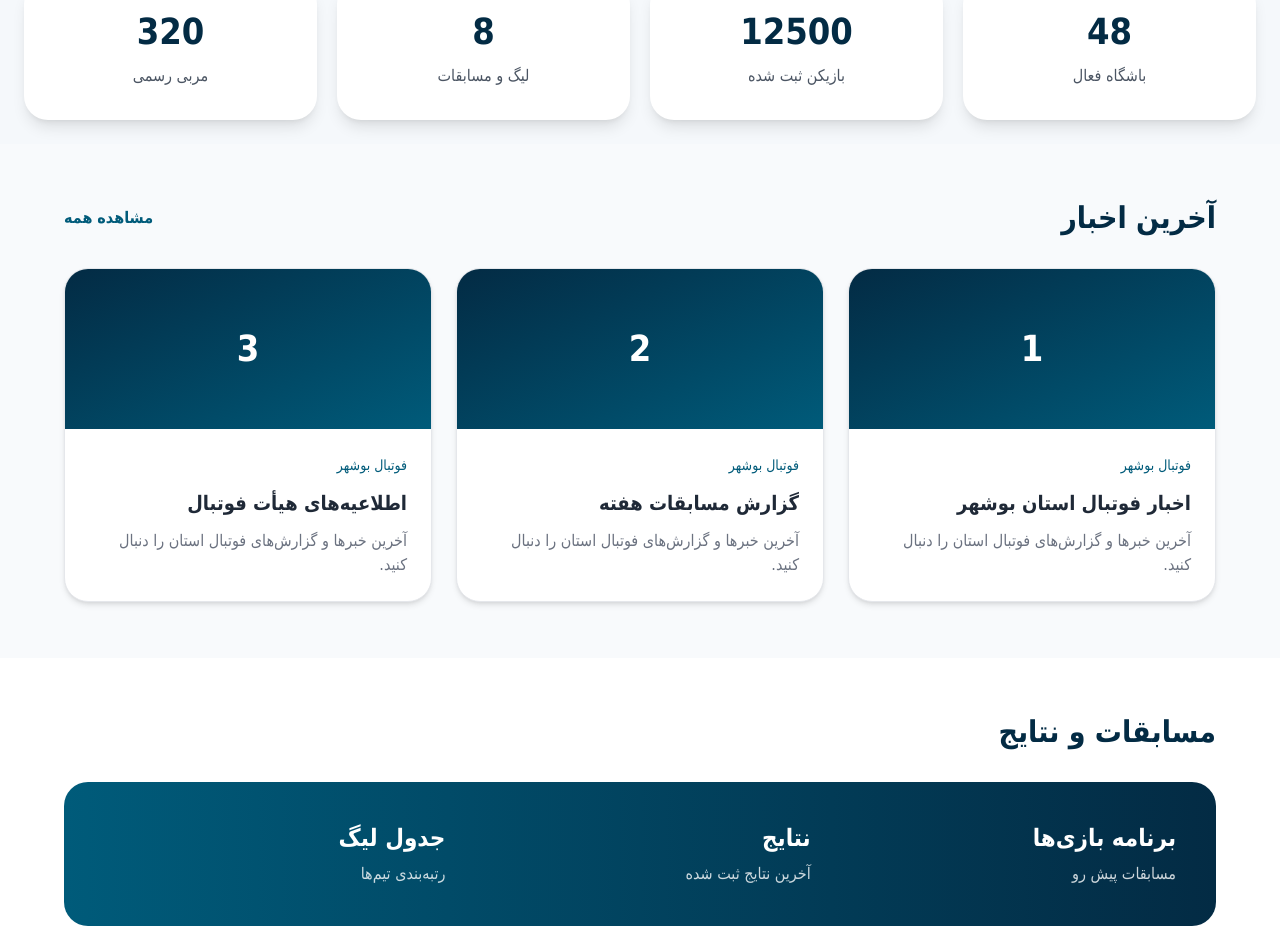
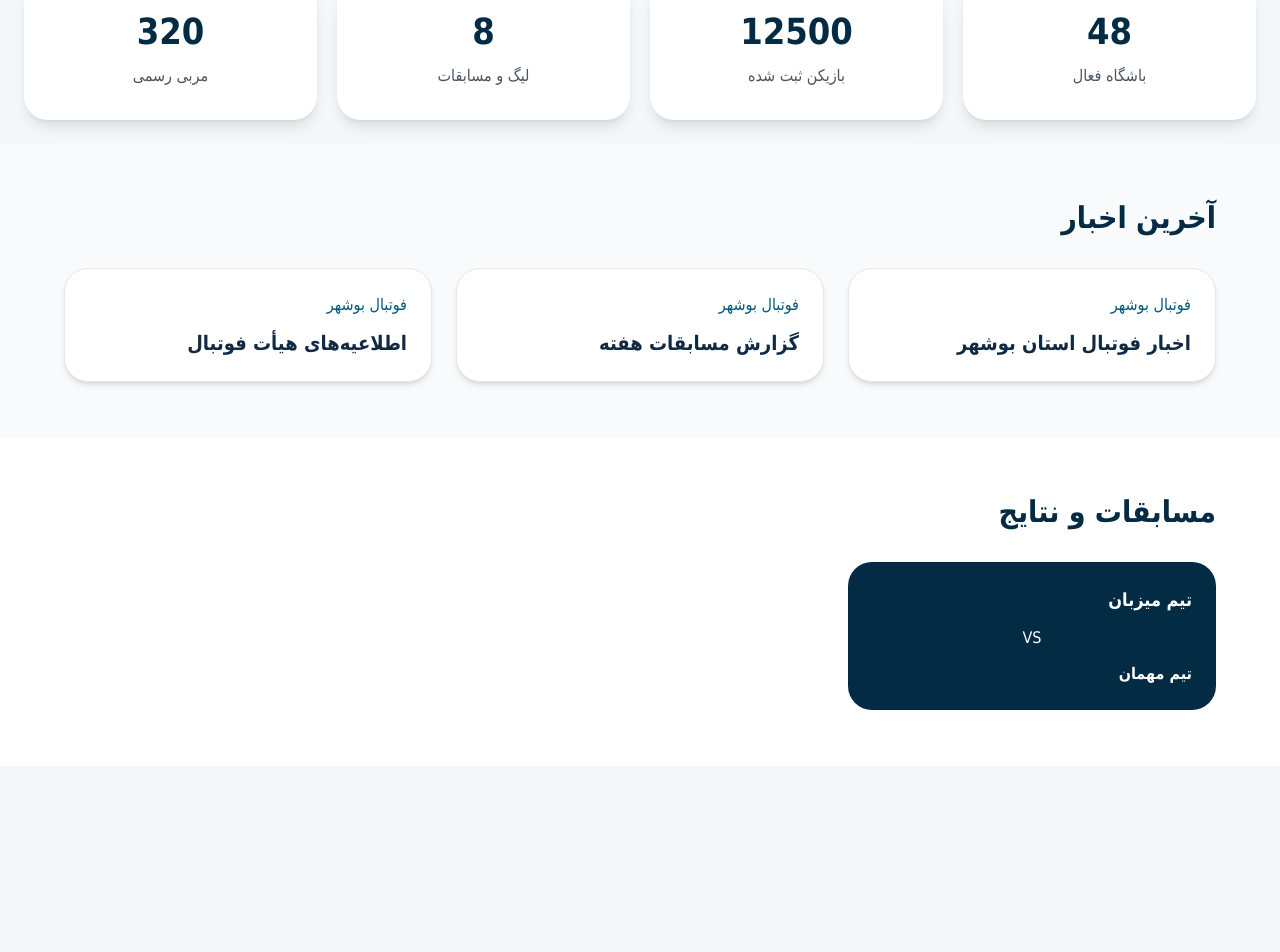
Before and after one commit to mdarzand0315-sys/football-bushehr-v2, a Next.js app: page / in a window 1280 px wide. Shown: the part 792-1744 px from the top of the page. After the commit the page ends 1558 px from the top, so only its background shows below. Built offline with nearby package versions, Linux system fonts and the light colour scheme; no server answers; the database is empty.

Commit message:
Connect homepage matches section to API

```diff
--- a/components/HomeSections.tsx
+++ b/components/HomeSections.tsx
@@ -3,37 +3,27 @@
 import { useEffect, useState } from "react";
 
 export default function HomeSections(){
-  const [news, setNews] = useState<any[]>([]);
+  const [news,setNews]=useState<any[]>([]);
+  const [matches,setMatches]=useState<any[]>([]);
 
-  useEffect(() => {
+  useEffect(()=>{
     fetch("/api/news")
-      .then((res) => res.json())
-      .then((data) => setNews(Array.isArray(data) ? data.slice(0,3) : []))
-      .catch(() => setNews([]));
-  }, []);
+      .then(r=>r.json())
+      .then(d=>setNews(Array.isArray(d)?d.slice(0,3):[]))
+      .catch(()=>setNews([]));
 
-  return (
-    <div className="bg-white text-right">
+    fetch("/api/matches")
+      .then(r=>r.json())
+      .then(d=>setMatches(Array.isArray(d)?d.slice(0,3):[]))
+      .catch(()=>setMatches([]));
+  },[]);
+
+  return <div className="bg-white text-right">
     <section className="py-14 px-6 bg-slate-50">
       <div className="max-w-6xl mx-auto">
-          <div className="flex items-center justify-between mb-8">
-            <h2 className="text-3xl font-black text-[#032B44]">آخرین اخبار</h2>
-            <span className="text-[#005B7A] font-bold">مشاهده همه</span>
-          </div>
-
+        <h2 className="text-3xl font-black text-[#032B44] mb-8">آخرین اخبار</h2>
         <div className="grid md:grid-cols-3 gap-6">
-            {(news.length ? news : [{title:"اخبار فوتبال استان بوشهر"},{title:"گزارش مسابقات هفته"},{title:"اطلاعیه‌های هیأت فوتبال"}]).map((item,index)=>(
-              <article key={index} className="rounded-3xl bg-white shadow-md overflow-hidden border hover:-translate-y-1 transition">
-                <div className="h-40 bg-gradient-to-br from-[#032B44] to-[#005B7A] flex items-center justify-center text-white text-4xl font-black">
-                  {index + 1}
-                </div>
-                <div className="p-6">
-                  <span className="text-sm text-[#005B7A]">فوتبال بوشهر</span>
-                  <h3 className="mt-3 font-black text-xl text-gray-800">{item.title || item.name}</h3>
-                  <p className="mt-3 text-gray-500">آخرین خبرها و گزارش‌های فوتبال استان را دنبال کنید.</p>
-                </div>
-              </article>
-            ))}
+          {(news.length?news:[{title:"اخبار فوتبال استان بوشهر"},{title:"گزارش مسابقات هفته"},{title:"اطلاعیه‌های هیأت فوتبال"}]).map((item,i)=><article key={i} className="rounded-3xl bg-white shadow-md p-6 border"><span className="text-[#005B7A]">فوتبال بوشهر</span><h3 className="font-black text-xl mt-3">{item.title}</h3></article>)}
         </div>
       </div>
     </section>
@@ -41,13 +31,10 @@ export default function HomeSections(){
     <section className="py-14 px-6">
       <div className="max-w-6xl mx-auto">
         <h2 className="text-3xl font-black text-[#032B44] mb-8">مسابقات و نتایج</h2>
-          <div className="rounded-3xl bg-gradient-to-l from-[#032B44] to-[#005B7A] text-white p-10 grid md:grid-cols-3 gap-6">
-            <div><strong className="block text-2xl">برنامه بازی‌ها</strong><p className="mt-2 text-white/80">مسابقات پیش رو</p></div>
-            <div><strong className="block text-2xl">نتایج</strong><p className="mt-2 text-white/80">آخرین نتایج ثبت شده</p></div>
-            <div><strong className="block text-2xl">جدول لیگ</strong><p className="mt-2 text-white/80">رتبه‌بندی تیم‌ها</p></div>
+        <div className="grid md:grid-cols-3 gap-6">
+          {(matches.length?matches:[{home_team:"تیم میزبان",away_team:"تیم مهمان"}]).map((m,i)=><div key={i} className="rounded-3xl bg-[#032B44] text-white p-6"><div className="font-bold text-lg">{m.home_team || m.home || "میزبان"}</div><div className="my-3 text-center">VS</div><div className="font-bold">{m.away_team || m.away || "مهمان"}</div></div>)}
         </div>
       </div>
     </section>
   </div>
-  );
 }
```
Lines whose indentation alone changed are shown as unchanged.
